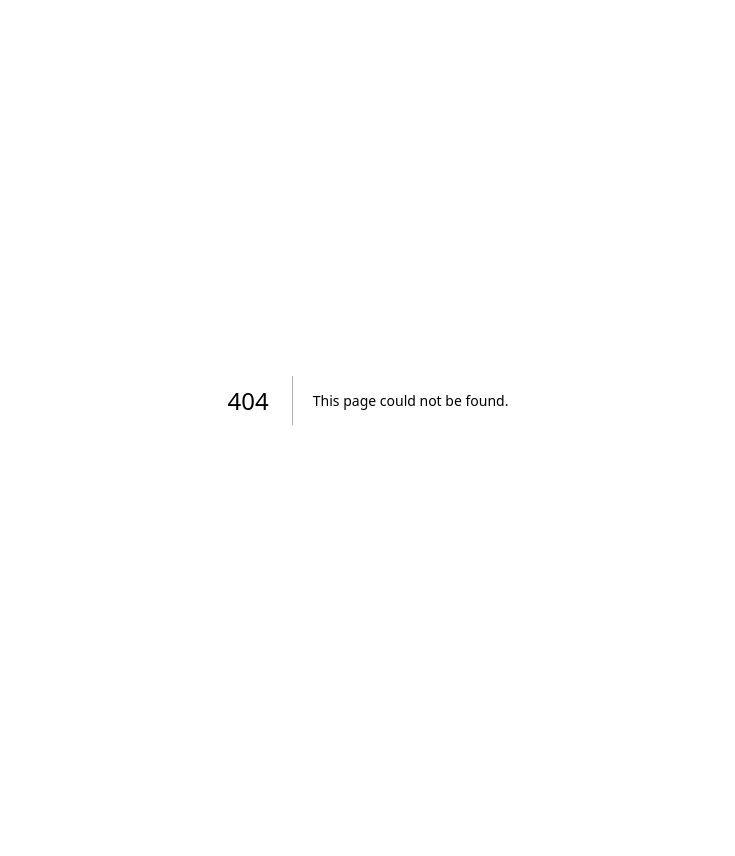
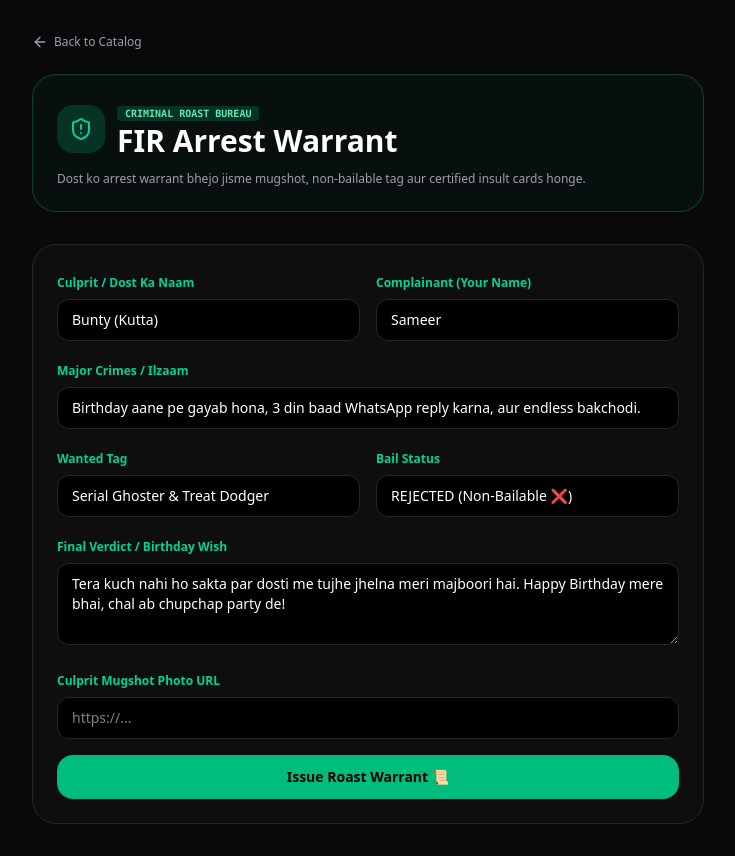
Before and after one commit to sameerkhan86926-a11y/vibe-wish, a Next.js app: page /create/friend in a window 1280 px wide. Before the commit this address had no page. Shown: the whole page, without its empty margins (272-1007 px from the left). Before the commit the page ends 800 px from the top, so only its background shows below. Built offline with nearby package versions, Linux system fonts and the light colour scheme.

Commit message:
Create page.tsx

```diff
--- /dev/null
+++ b/src/app/create/friend/page.tsx
@@ -0,0 +1,181 @@
+"use client";
+
+import { useState } from "react";
+import Link from "next/link";
+import { encodeData } from "@/lib/encoder";
+import { ArrowLeft, Flame, Copy, Check, ShieldAlert } from "lucide-react";
+
+export default function FriendCreatorPage() {
+  const [to, setTo] = useState("Bunty (Kutta)");
+  const [from, setFrom] = useState("Sameer");
+  const [charges, setCharges] = useState("Birthday aane pe gayab hona, 3 din baad WhatsApp reply karna, aur endless bakchodi.");
+  const [crimeTag, setCrimeTag] = useState("Serial Ghoster & Treat Dodger");
+  const [bailAmount, setBailAmount] = useState("REJECTED (Non-Bailable ❌)");
+  const [roastMessage, setRoastMessage] = useState(
+    "Tera kuch nahi ho sakta par dosti me tujhe jhelna meri majboori hai. Happy Birthday mere bhai, chal ab chupchap party de!"
+  );
+  const [photoUrl, setPhotoUrl] = useState("");
+
+  const [generatedLink, setGeneratedLink] = useState("");
+  const [copied, setCopied] = useState(false);
+
+  const handleGenerate = (e: React.FormEvent) => {
+    e.preventDefault();
+
+    const payload = {
+      vibe: "friend_roast",
+      to: to.trim() || "Bestie",
+      from: from.trim() || "The Sufferer",
+      charges: charges.trim(),
+      crimeTag: crimeTag.trim(),
+      bailAmount: bailAmount.trim(),
+      roastMessage: roastMessage.trim(),
+      photoUrl: photoUrl.trim() || undefined,
+    };
+
+    const encoded = encodeData(payload as any);
+    const origin = typeof window !== "undefined" ? window.location.origin : "";
+    setGeneratedLink(`${origin}/vibe-wish/w/friend/#d=${encoded}`);
+  };
+
+  const handleCopy = () => {
+    if (!generatedLink) return;
+    navigator.clipboard.writeText(generatedLink);
+    setCopied(true);
+    setTimeout(() => setCopied(false), 2000);
+  };
+
+  return (
+    <main className="min-h-screen bg-zinc-950 px-4 py-8 text-zinc-100 sm:px-8">
+      <div className="mx-auto max-w-2xl">
+        <Link href="/" className="inline-flex items-center gap-1.5 text-xs text-zinc-400 hover:text-white mb-6">
+          <ArrowLeft className="h-4 w-4" /> Back to Catalog
+        </Link>
+
+        <div className="rounded-3xl border border-emerald-500/30 bg-emerald-950/20 p-6 mb-8">
+          <div className="flex items-center gap-3">
+            <div className="flex h-12 w-12 items-center justify-center rounded-2xl bg-emerald-500/20 text-emerald-400">
+              <ShieldAlert className="h-6 w-6" />
+            </div>
+            <div>
+              <span className="rounded bg-emerald-500/20 px-2 py-0.5 text-[10px] font-mono font-bold text-emerald-300">
+                CRIMINAL ROAST BUREAU
+              </span>
+              <h1 className="text-2xl font-black text-white sm:text-3xl">FIR Arrest Warrant</h1>
+            </div>
+          </div>
+          <p className="mt-3 text-xs text-zinc-400">
+            Dost ko arrest warrant bhejo jisme mugshot, non-bailable tag aur certified insult cards honge.
+          </p>
+        </div>
+
+        <form onSubmit={handleGenerate} className="space-y-4 rounded-3xl border border-zinc-800 bg-zinc-900/40 p-6">
+          <div className="grid grid-cols-1 sm:grid-cols-2 gap-4">
+            <div>
+              <label className="text-xs font-semibold text-emerald-400">Culprit / Dost Ka Naam</label>
+              <input
+                type="text"
+                required
+                value={to}
+                onChange={(e) => setTo(e.target.value)}
+                className="mt-1.5 w-full rounded-xl border border-zinc-800 bg-black px-3.5 py-2.5 text-sm text-white focus:border-emerald-500 focus:outline-none"
+              />
+            </div>
+            <div>
+              <label className="text-xs font-semibold text-emerald-400">Complainant (Your Name)</label>
+              <input
+                type="text"
+                required
+                value={from}
+                onChange={(e) => setFrom(e.target.value)}
+                className="mt-1.5 w-full rounded-xl border border-zinc-800 bg-black px-3.5 py-2.5 text-sm text-white focus:border-emerald-500 focus:outline-none"
+              />
+            </div>
+          </div>
+
+          <div>
+            <label className="text-xs font-semibold text-emerald-400">Major Crimes / Ilzaam</label>
+            <input
+              type="text"
+              required
+              value={charges}
+              onChange={(e) => setCharges(e.target.value)}
+              className="mt-1.5 w-full rounded-xl border border-zinc-800 bg-black px-3.5 py-2.5 text-sm text-white focus:border-emerald-500 focus:outline-none"
+            />
+          </div>
+
+          <div className="grid grid-cols-1 sm:grid-cols-2 gap-4">
+            <div>
+              <label className="text-xs font-semibold text-emerald-400">Wanted Tag</label>
+              <input
+                type="text"
+                value={crimeTag}
+                onChange={(e) => setCrimeTag(e.target.value)}
+                className="mt-1.5 w-full rounded-xl border border-zinc-800 bg-black px-3.5 py-2.5 text-sm text-white focus:border-emerald-500 focus:outline-none"
+              />
+            </div>
+            <div>
+              <label className="text-xs font-semibold text-emerald-400">Bail Status</label>
+              <input
+                type="text"
+                value={bailAmount}
+                onChange={(e) => setBailAmount(e.target.value)}
+                className="mt-1.5 w-full rounded-xl border border-zinc-800 bg-black px-3.5 py-2.5 text-sm text-white focus:border-emerald-500 focus:outline-none"
+              />
+            </div>
+          </div>
+
+          <div>
+            <label className="text-xs font-semibold text-emerald-400">Final Verdict / Birthday Wish</label>
+            <textarea
+              rows={3}
+              required
+              value={roastMessage}
+              onChange={(e) => setRoastMessage(e.target.value)}
+              className="mt-1.5 w-full rounded-xl border border-zinc-800 bg-black px-3.5 py-2.5 text-sm text-white focus:border-emerald-500 focus:outline-none"
+            />
+          </div>
+
+          <div>
+            <label className="text-xs font-semibold text-emerald-400">Culprit Mugshot Photo URL</label>
+            <input
+              type="url"
+              placeholder="https://..."
+              value={photoUrl}
+              onChange={(e) => setPhotoUrl(e.target.value)}
+              className="mt-1.5 w-full rounded-xl border border-zinc-800 bg-black px-3.5 py-2.5 text-sm text-white focus:border-emerald-500 focus:outline-none"
+            />
+          </div>
+
+          <button
+            type="submit"
+            className="w-full cursor-pointer rounded-2xl bg-emerald-500 py-3 text-sm font-black text-black hover:bg-emerald-400 active:scale-95 transition-transform"
+          >
+            Issue Roast Warrant 📜
+          </button>
+        </form>
+
+        {generatedLink && (
+          <div className="mt-6 rounded-3xl border border-emerald-500/40 bg-emerald-950/30 p-5">
+            <span className="text-xs font-bold font-mono text-emerald-400">WARRANT READY FOR DELIVERY:</span>
+            <div className="mt-2 flex items-center gap-2">
+              <input
+                type="text"
+                readOnly
+                value={generatedLink}
+                className="w-full rounded-xl border border-zinc-800 bg-black/80 px-3.5 py-2 text-xs text-zinc-300 font-mono select-all"
+              />
+              <button
+                type="button"
+                onClick={handleCopy}
+                className="cursor-pointer rounded-xl bg-emerald-500 px-4 py-2 text-xs font-bold text-black hover:bg-emerald-400"
+              >
+                {copied ? <Check className="h-4 w-4" /> : <Copy className="h-4 w-4" />}
+              </button>
+            </div>
+          </div>
+        )}
+      </div>
+    </main>
+  );
+}
```
